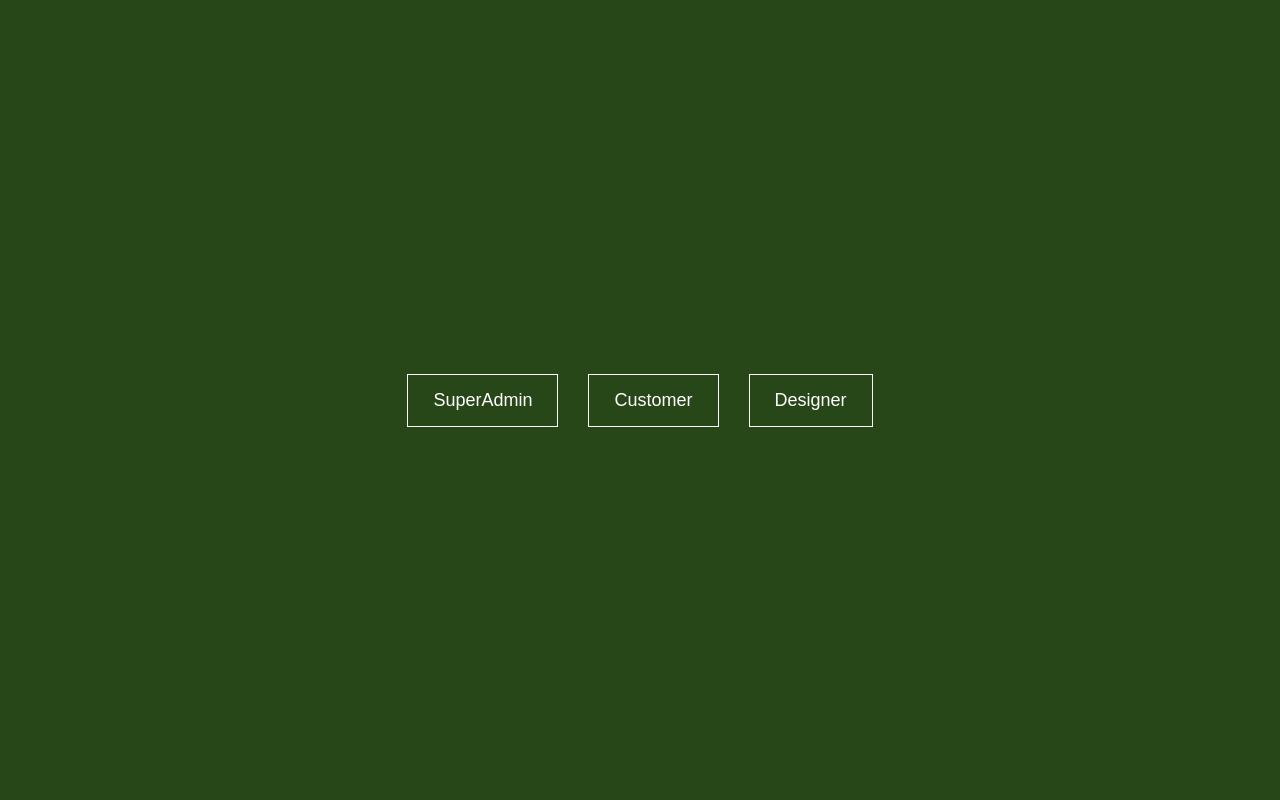
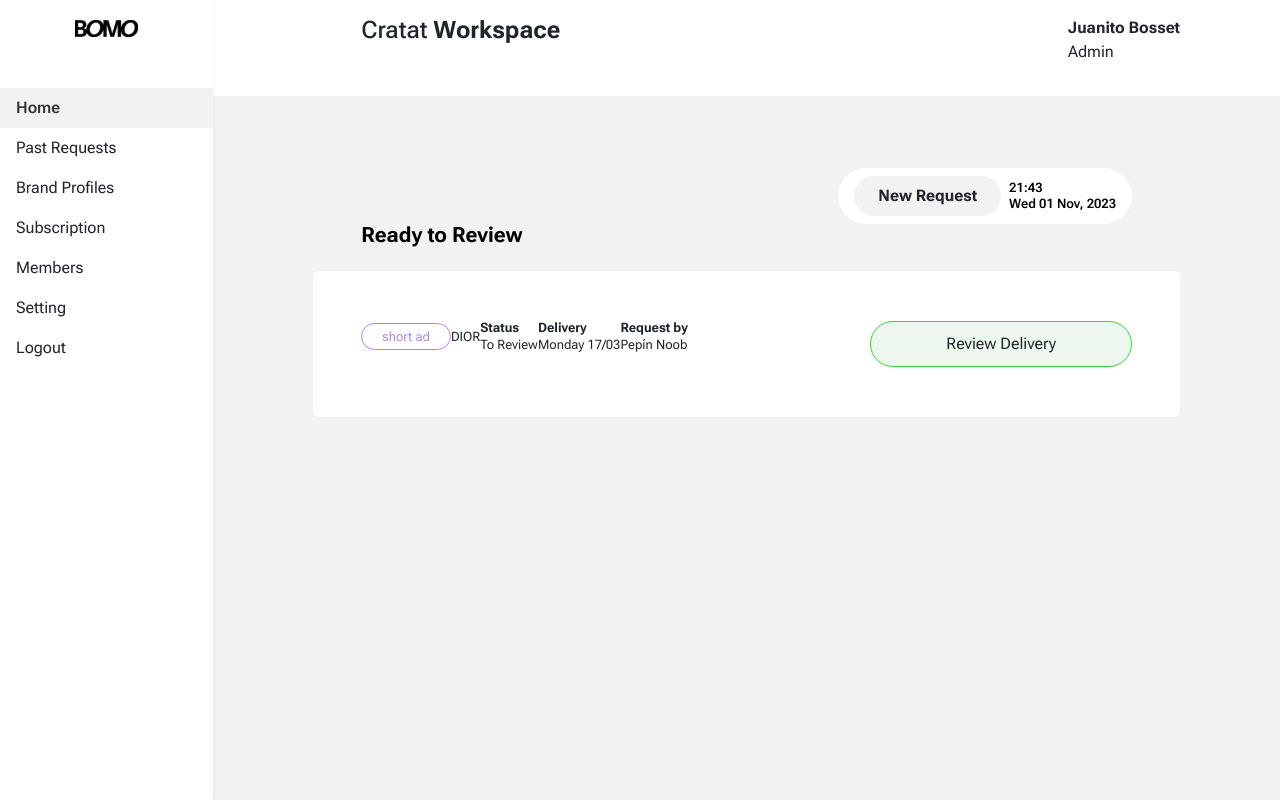
Before and after one commit to narendra-sharma/bomo, a React (Create React App) app: page / in a window 1280 px wide. Built offline with nearby package versions, Linux system fonts and the light colour scheme.

Commit message:
Designcustomerhomepage

```diff
--- a/src/App.js
+++ b/src/App.js
@@ -1,4 +1,6 @@
 import { BrowserRouter, Navigate, useRoutes } from 'react-router-dom';
+import "bootstrap/dist/css/bootstrap.min.css";
+import "bootstrap/dist/js/bootstrap.bundle.min";
 import Signup from './auth/Signup';
 import Login from './auth/Login';
 import { useEffect, useState } from 'react';
@@ -13,7 +15,7 @@ import Members from './Customer/Members';
 import Profile from './Customer/Profile';
 import Setting from './Customer/Setting';
 function App() {
-  const [isAuth,setIsAuth] = useState(false);
+  const [isAuth,setIsAuth] = useState(true);
 
   useEffect(()=> {
     let checkuser = localStorage.getItem('userdetails');
@@ -41,8 +43,8 @@ function App() {
     <>
       <BrowserRouter>
         {isAuth?<>
+         <Sidebar/>
          <Header/>
-         <Sidebar/>
          <AfterLoginCustomerRoutes/>
         </>:<AuthRoutes/>}
       </BrowserRouter>
--- a/src/Customer/Home.js
+++ b/src/Customer/Home.js
@@ -4,7 +4,30 @@ const Home = () => {
 
     return (
         <>
-        <h2>Welcome to Bomo Home Page</h2>
+         <div className="col-md-9 col-lg-10 ml-md-auto py-4 ms-md-auto">
+             <div className="main-content px-100 py-5">
+                <div className="mx-5 mb-4">
+                    <div className="d-flex justify-content-end">
+                        <div className="request-content d-flex align-items-center bg-white rounded-pill px-3 py-2">
+                            <div className="new-request rounded-pill px-4 py-2 fw-bold">New Request</div>
+                            <div className="request-date ms-2"><p className="mb-0"><span>21:43</span><span className="d-block">Wed 01 Nov, 2023 </span></p></div>
+                        </div>
+                    </div>
+                    <h3 >Ready to Review</h3>
+                </div>
+                <div className="review-content bg-white d-flex justify-content-between align-items-center px-5 py-5 rounded">
+                    <div className="d-flex align-items-center">
+                        <div><p className="short0ad">short ad</p> </div>
+                        <div><p>DIOR</p></div>
+                        <div><p><span className="fw-bold">Status</span> <span className="d-block">To Review</span></p></div>
+                        <div><p><span className="fw-bold">Delivery</span> <span className="d-block">Monday 17/03</span></p></div>
+                        <div><p><span className="fw-bold">Request by</span> <span className="d-block">Pepín Noob</span></p></div>
+                    </div>
+                    <div className="d-flex review-delivery rounded-pill">Review Delivery</div>
+
+                </div>
+            </div>
+         </div>
         </>
     )
 }
--- a/src/Header.js
+++ b/src/Header.js
@@ -4,9 +4,17 @@ const Header = () => {
 
     return(
         <>
-         <div className="App">
-               Header
-         </div>
+        <div className="col-md-9 col-lg-10 ml-md-auto px-0 ms-md-auto">
+            <nav className="w-100 d-flex px-100 py-3 justify-content-between items-content-center bg-white">
+                <div className="mx-5">
+                    <h4>Cratat <span className="fw-bold">Workspace</span></h4>
+                </div>
+                <div className="text-right">
+                    <p className="pb-0"><b>Juanito Bosset</b>
+                        <span className="d-block">Admin</span></p>
+                </div>
+            </nav>
+            </div>
         </>
     )
 }
--- a/src/Sidebar.js
+++ b/src/Sidebar.js
@@ -1,13 +1,40 @@
 import React from "react";
-
+import bomoLogo from './images/bomo-logo.svg'
 const Sidebar = () => {
 
     return(
         <>
-         <div className="App">
-            Sidebar
-         </div>
+            <div className="">
+                <div id="sidebar-overlay" className="overlay w-100 vh-100 position-fixed d-none"></div>
+                <div className="col-md-3 col-lg-2 px-0 position-fixed h-100 bg-white shadow-sm sidebar" id="sidebar">
+                <div className="text-center pt-3"><img src={bomoLogo} alt="Bomo logo" /></div>
+                    <div className="list-group rounded-0 pt-5">
+                        <a href="#" className="list-group-item list-group-item-action active border-0 d-flex align-items-center">
+                        <span className="ml-2">Home</span>
+                        </a>
+                        <a href="#" className="list-group-item list-group-item-action border-0 align-items-center">
+                        <span className="ml-2">Past Requests</span>
+                        </a>
+                        <a className="list-group-item list-group-item-action border-0 d-flex justify-content-between align-items-center" data-toggle="collapse" data-target="#sale-collapse">
+                            <span className="ml-2">Brand Profiles</span>
+                        </a>
+                        <a className="list-group-item list-group-item-action border-0 d-flex justify-content-between align-items-center" data-toggle="collapse" data-target="#sale-collapse">
+                            <span className="ml-2">Subscription</span>
+                        </a>
+                        <a className="list-group-item list-group-item-action border-0 d-flex justify-content-between align-items-center" data-toggle="collapse" data-target="#sale-collapse">
+                            <span className="ml-2">Members</span>
+                        </a>
+                        <a className="list-group-item list-group-item-action border-0 d-flex justify-content-between align-items-center" data-toggle="collapse" data-target="#sale-collapse">
+                            <span className="ml-2">Setting</span>
+                        </a>
+                        <a className="list-group-item list-group-item-action border-0 d-flex justify-content-between align-items-center" data-toggle="collapse" data-target="#sale-collapse">
+                            <span className="ml-2">Logout</span>
+                        </a>
+                    </div>
+                </div>
+            </div>
         </>
     )
 }
+
 export default Sidebar;
--- a/src/index.css
+++ b/src/index.css
@@ -1,3 +1,4 @@
+@import url('https://fonts.googleapis.com/css2?family=Roboto+Flex:opsz,wght@8..144,400;8..144,500;8..144,600;8..144,700&display=swap');
 body {
   margin: 0;
   font-family: -apple-system, BlinkMacSystemFont, 'Segoe UI', 'Roboto', 'Oxygen',
@@ -6,22 +7,15 @@ body {
   -webkit-font-smoothing: antialiased;
   -moz-osx-font-smoothing: grayscale;
   padding: 0;
+  background-color: #f2f2f2!important;
 }
 
 h1, h2 , h3, h4, h5, h6 , p{
   margin: 0;
 }
-
-code {
-  font-family: source-code-pro, Menlo, Monaco, Consolas, 'Courier New',
-    monospace;
-}
-.container {
-  width: auto;
-  padding-right: 15px;
-  padding-left: 15px;
-  margin-right: auto;
-  margin-left: auto;
+.px-100{
+  padding-left: 100px;
+  padding-right: 100px;
 }
 .d-block{
   display: block;
@@ -29,24 +23,7 @@ code {
 .color-white{
   color: #fff;
 }
-@media (min-width: 576px){
-.container {
-    max-width: 540px;}
-}
-@media (min-width: 768px){
-  .container {
-      max-width: 720px;}
-  }
-@media (min-width: 992px){
-    .container {
-      max-width: 960px;
-    }
-}
-@media (min-width: 1200px){
-  .container {
-      max-width: 1140px;
-    }
-}
+
 
 .signup-form{
   background-color: #284719;
@@ -168,6 +145,93 @@ font-weight: 500;
   cursor: pointer;
   font-size: 18px;
 }
+.sidebar{
+  top: 0;
+  left : 0;
+  z-index : 100;
+  overflow-y: auto;
+  font-family: 'Roboto Flex', sans-serif;
+
+}
+
+.overlay{
+  background-color: rgb(0 0 0 / 45%);
+  z-index: 99;
+}
+.sidebar .list-group-item.active{
+  background-color: #f2f2f2;
+  color: #333;
+  font-weight: 600;
+}
+nav{
+  font-family: 'Roboto Flex', sans-serif;
+
+}
+.main-content{
+  font-family: 'Roboto Flex', sans-serif;
+
+}
+.main-content h3{
+  font-weight: 700;
+  font-size: 21px;
+  line-height: 23px;
+  color: #000;
+
+}
+.request-date p {
+  font-size: 13px;
+  color: #000;
+  line-height: 16px;
+  font-weight: 600;
+}
+.review-content p {
+  font-size: 13px;
+  line-height: 17px;
+}
+.short0ad {
+  border: solid 1px #B185F2;
+  color: #B185F2;
+  padding: 4px 20px;
+  border-radius: 20px;
+}
+.review-content .dflex{
+  gap:35px;
+}
+.review-delivery{
+  background-color:
+  #ECF7EE;
+  border: solid 1px #3FCE3C;
+  padding: 10px 75px 10px 75px;
+}
+/* sidebar for small screens */
+@media screen and (max-width: 767px){
+
+  .sidebar{
+    max-width: 18rem;
+    transform : translateX(-100%);
+    transition : transform 0.4s ease-out;
+  }
+
+  .sidebar.active{
+    transform : translateX(0);
+  }
+
+}
+
+/* If Checked */
+
+#MenuToggle:checked~.sidebar {
+	width: 0;
+	transform: translateX(-250px);
+}
+
+#MenuToggle:checked~.right {
+	width: 100%;
+}
+.new-request{
+  background-color: #f2f2f2;
+  font-family: 'Roboto Flex', sans-serif;
+}
 @media(max-width:767px){
   .form-inner{
     width: auto;
```
Also changed, not shown: src/images/bomo-logo.svg (added).
